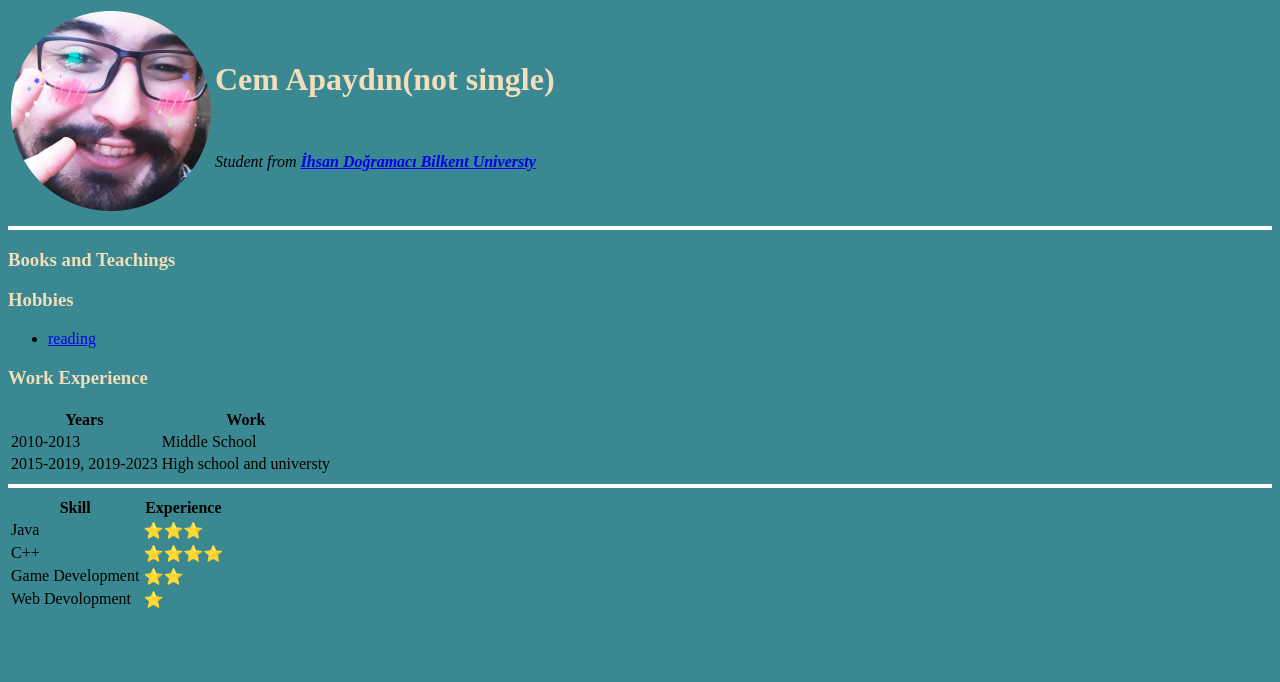
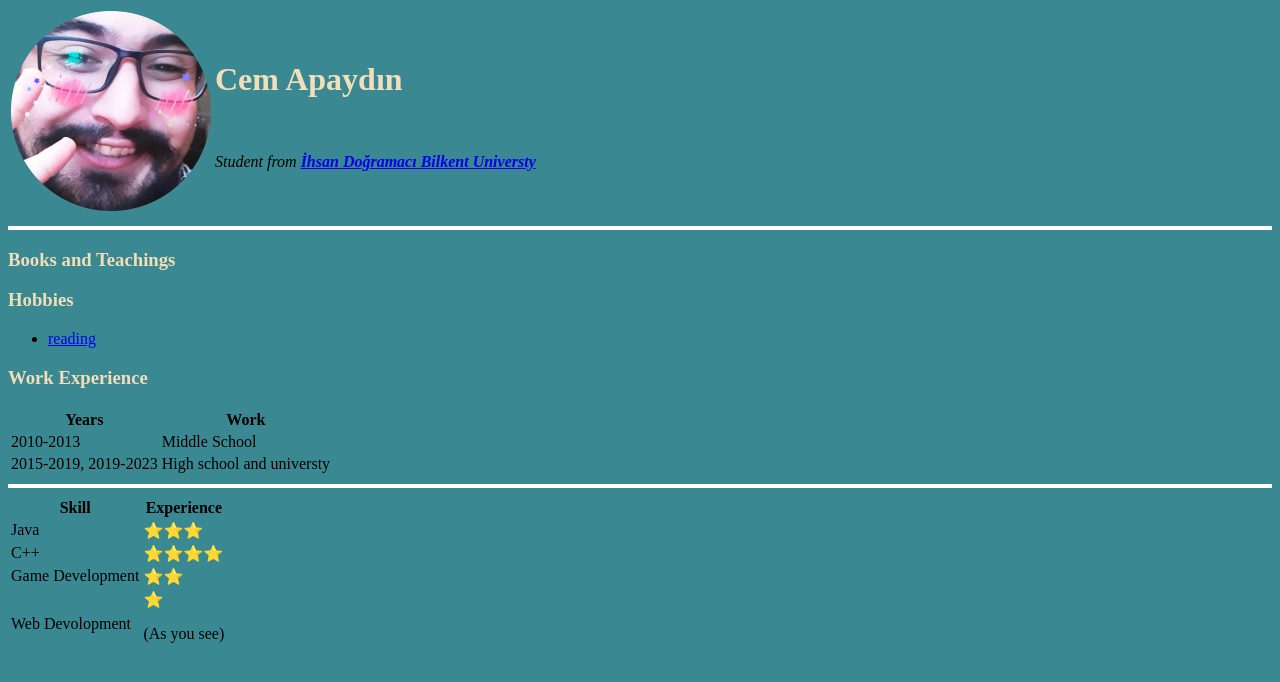
Before and after one commit to CemApaydin/personalWebSite, a plain HTML site: page index.html in a window 1280 px wide. Drawn offline with Linux system fonts and the light colour scheme.

Commit message:
Update index.html

```diff
--- a/index.html
+++ b/index.html
@@ -9,7 +9,7 @@
     <table>
       <tr>
         <td><img class ="hover" src="CemApaydın-modified.png" alt="Cem Apaydın's profile picture "></td>
-        <td><h1>Cem Apaydın(not single)</h1> <br>
+        <td><h1>Cem Apaydın</h1> <br>
 
         <p><i>Student from <strong><a href = "https://w3.bilkent.edu.tr/www/">İhsan Doğramacı Bilkent Universty</a></strong></i></p></td>
       </tr>
@@ -63,7 +63,7 @@
         </tr>
         <tr>
           <td>Web Devolopment</td>
-          <td>⭐</td>
+          <td>⭐ <p>(As you see)</p></td>
         </tr>
 
       </tbody>
```
